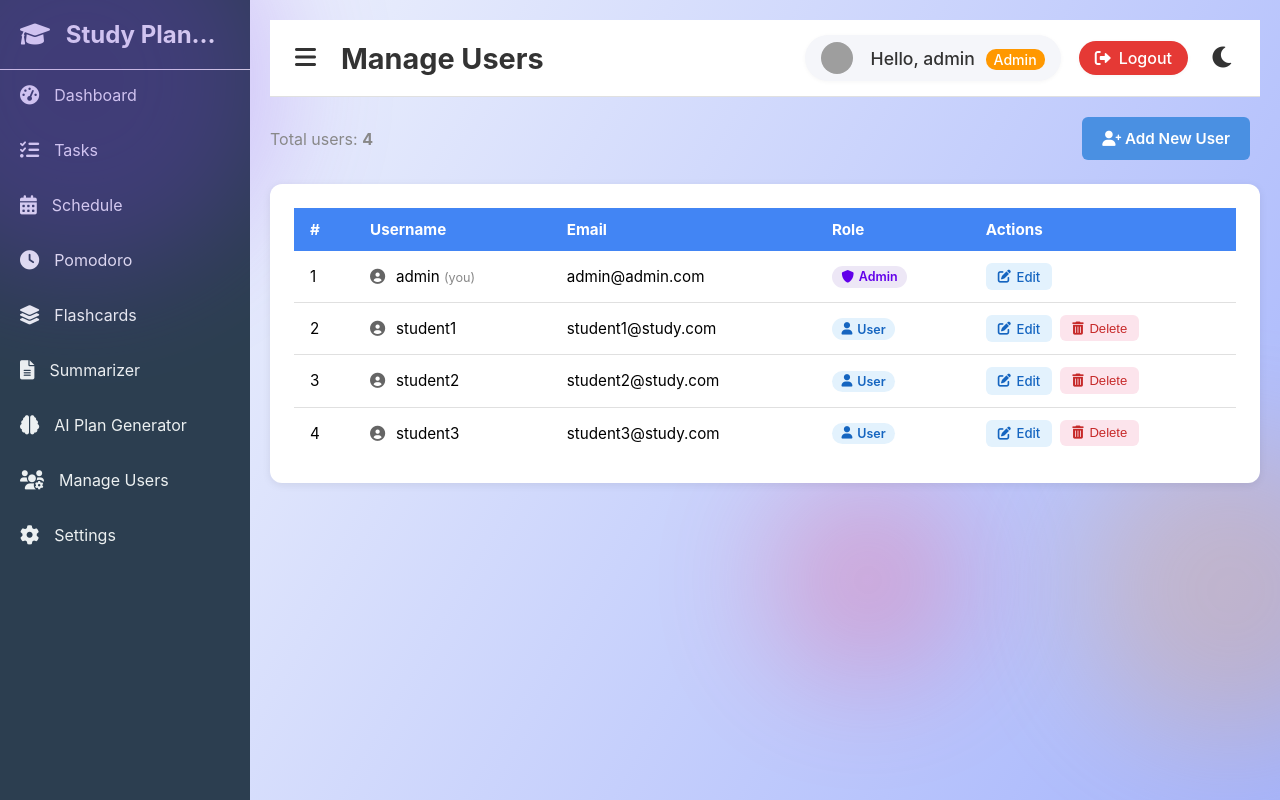
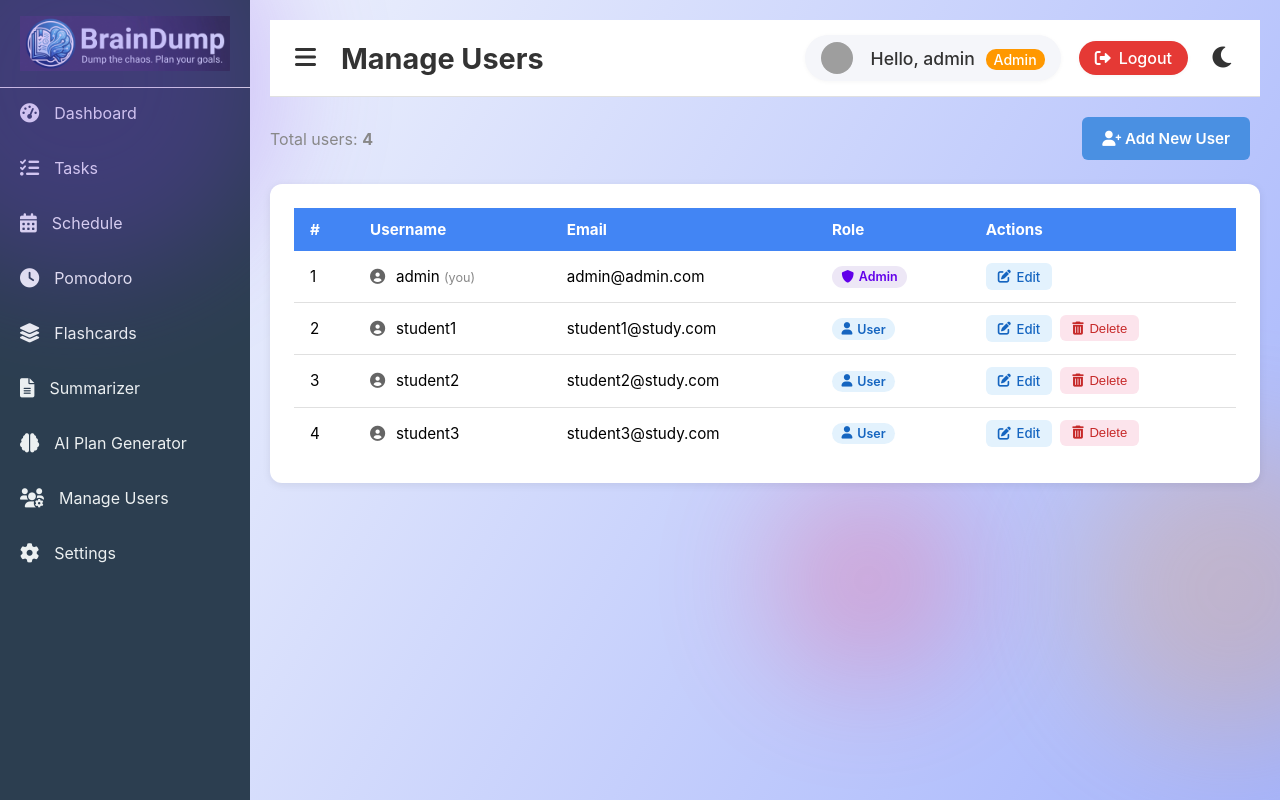
Before and after one commit to StudyPlannerJM/Final-project, a Flask app: page /admin/users in a window 1280 px wide; the page is wider, and only the part inside the window is pictured. Run offline with Flask 3, Linux system fonts and the light colour scheme; a user stored in the database is signed in; some libraries are stand-ins or nearby versions; grey boxes are pictures that could not be loaded.

Commit message:
feat: replace sidebar header and auth pages with BrainDump logo

```diff
--- a/app/static/css/core/sidebar.css
+++ b/app/static/css/core/sidebar.css
@@ -16,30 +16,42 @@
 }
 
 .sidebar-header {
-    padding: 20px;
+    padding: 16px 20px;
     text-align: center;
     border-bottom: 1px solid var(--border-color);
 }
 
-.sidebar-header h2 {
-    margin: 0;
-    font-size: 1.5em;
-    white-space: nowrap;
-    overflow: hidden;
-    text-overflow: ellipsis;
+.sidebar-logo-link {
+    display: block;
+    line-height: 0;
 }
 
-.sidebar.collapsed .sidebar-header h2 {
-    font-size: 0;
+.sidebar-logo {
+    max-width: 220px;
+    width: 100%;
+    height: auto;
+    display: block;
+    margin: 0 auto;
+    transition: opacity 0.3s ease;
 }
 
-.sidebar-header h2 i {
-    margin-right: 10px;
+.sidebar-logo-icon {
+    width: 36px;
+    height: 36px;
+    display: none;
+    margin: 0 auto;
+    /* Show only the icon portion (left side) of the logo image */
+    object-fit: cover;
+    object-position: left center;
+    transition: opacity 0.3s ease;
 }
 
-.sidebar.collapsed .sidebar-header h2 i {
-    margin-right: 0;
-    font-size: 1.5em;
+.sidebar.collapsed .sidebar-logo {
+    display: none;
+}
+
+.sidebar.collapsed .sidebar-logo-icon {
+    display: block;
 }
 
 .nav-menu {
--- a/app/templates/auth/login.html
+++ b/app/templates/auth/login.html
@@ -3,7 +3,7 @@
 <head>
     <meta charset="UTF-8">
     <meta name="viewport" content="width=device-width, initial-scale=1.0">
-    <title>{{ title }} - Study Planner</title>
+    <title>{{ title }} - BrainDump</title>
     <link rel="stylesheet" href="{{ url_for('static', filename='css/common.css') }}">
     <link rel="stylesheet" href="{{ url_for('static', filename='css/login_register.css') }}">
 </head>
@@ -19,7 +19,7 @@
         {% endif %}
     {% endwith %}
     <div style="display: flex; flex-direction: column; align-items: center; margin-bottom: 1.2rem;">
-        <img src="{{ url_for('static', filename='img/study_hub_logo.svg') }}" alt="Study Hub Logo" style="width:100px; height:75px; margin-bottom: 0.5rem;">
+        <img src="{{ url_for('static', filename='img/braindump-logo-full.png') }}" alt="BrainDump" style="width:200px; height:auto; margin-bottom: 0.5rem;">
         <h2 style="margin-bottom: 0;">{{ title }}</h2>
     </div>
     <form action="" method="post" novalidate>
--- a/app/templates/auth/register.html
+++ b/app/templates/auth/register.html
@@ -3,7 +3,7 @@
 <head>
     <meta charset="UTF-8">
     <meta name="viewport" content="width=device-width, initial-scale=1.0">
-    <title>{{ title }} - Study Planner</title>
+    <title>{{ title }} - BrainDump</title>
     <link rel="stylesheet" href="{{ url_for('static', filename='css/login_register.css') }}">
 </head>
 <body>
@@ -18,7 +18,7 @@
         {% endif %}
     {% endwith %}
     <div style="display: flex; flex-direction: column; align-items: center; margin-bottom: 1.2rem;">
-        <img src="{{ url_for('static', filename='img/study_hub_logo.svg') }}" alt="Study Hub Logo" style="width:100px; height:75px; margin-bottom: 0.5rem;">
+        <img src="{{ url_for('static', filename='img/braindump-logo-full.png') }}" alt="BrainDump" style="width:200px; height:auto; margin-bottom: 0.5rem;">
         <h2 style="margin-bottom: 0;">{{ title }}</h2>
     </div>
     <form action="" method="post" novalidate>
--- a/app/templates/base.html
+++ b/app/templates/base.html
@@ -4,7 +4,7 @@
 <head>
     <meta charset="UTF-8">
     <meta name="viewport" content="width=device-width, initial-scale=1.0">
-    <title>{% block title %}Study Planner{% endblock %}</title>
+    <title>{% block title %}BrainDump{% endblock %}</title>
     <link rel="stylesheet" href="https://cdnjs.cloudflare.com/ajax/libs/font-awesome/6.0.0/css/all.min.css">
     <!-- Core CSS Files -->
     <link rel="stylesheet" href="{{ url_for('static', filename='css/core/variables.css') }}">
@@ -26,7 +26,9 @@
     <div class="wrapper">
         <nav class="sidebar">
             <div class="sidebar-header">
-                <h2><i class="fas fa-graduation-cap"></i> Study Planner</h2>
+                <a href="/" class="sidebar-logo-link">
+                    <img src="{{ url_for('static', filename='img/braindump-logo.png') }}" alt="BrainDump" class="sidebar-logo">
+                </a>
             </div>
             <ul class="nav-menu">
                 <li class="nav-item">
```
